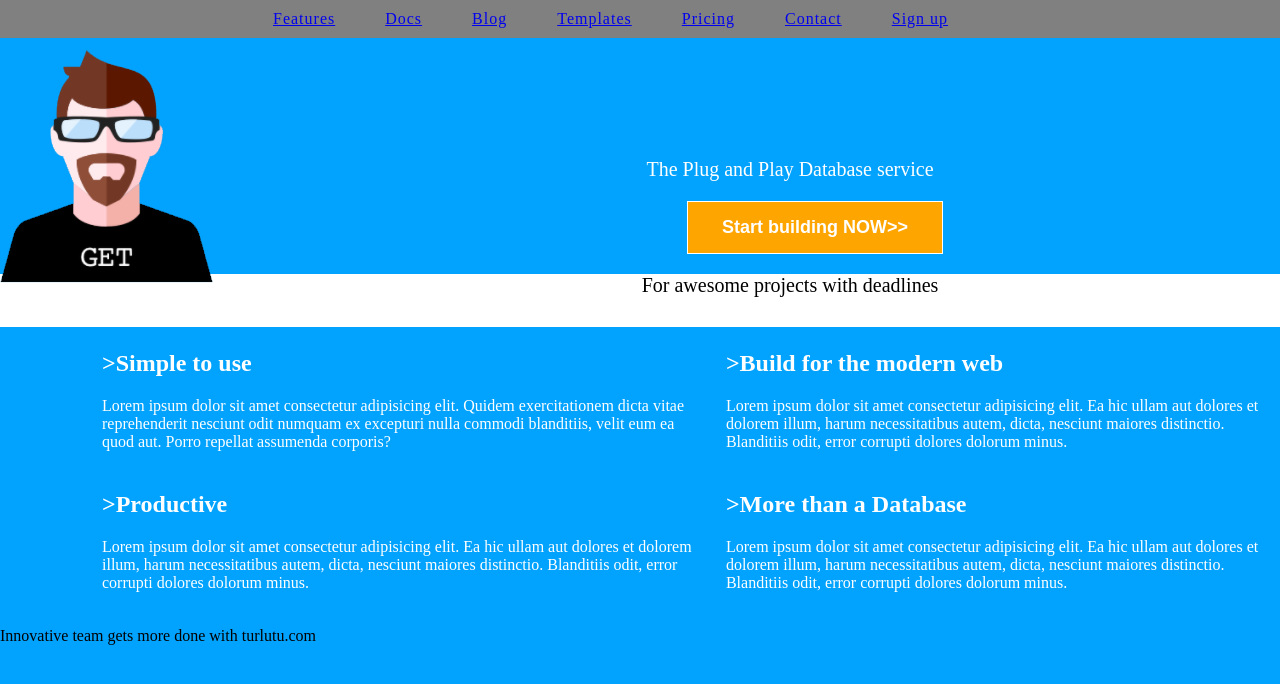
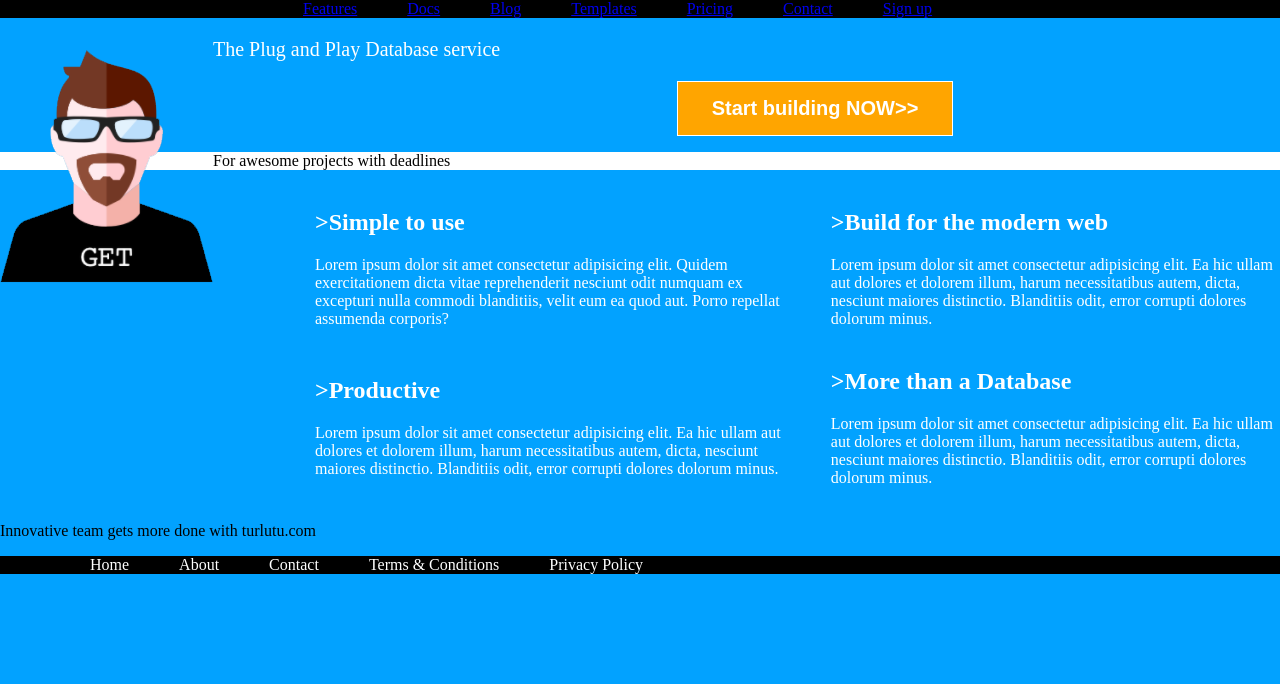
Before and after one commit to mathieuxder/homepage-of-turlututu, a plain HTML site: page index.html in a window 1280 px wide. Drawn offline with Linux system fonts and the light colour scheme.

Commit message:
second envoi

```diff
--- a/index.html
+++ b/index.html
@@ -11,7 +11,7 @@
     <header>
       <img class="perso" src="img/perso.png">
       <div class="ulback">
-        <ul class="ul">
+        <ul class="ul1">
           <li><a href="#">Features</a></li>
           <li><a href="#">Docs</a></li>
           <li><a href="#">Blog</a></li>
@@ -27,7 +27,7 @@
 
     </div>
       <div class="for"><p><span>For awesome projects with deadlines</p></span></div>
-    <div>
+
 
     <table>
       <thead>
@@ -39,9 +39,17 @@
         <td class="td4"><h2>>More than a Database</h2><p>Lorem ipsum dolor sit amet consectetur adipisicing elit. Ea hic ullam aut dolores et dolorem illum, harum necessitatibus autem, dicta, nesciunt maiores distinctio. Blanditiis odit, error corrupti dolores dolorum minus.</p></td>
       </tbody>
     </table>
+    <div>
+    <p>Innovative team gets more done with turlutu.com</p>
+    <footer class="foot">
+      <ul class="ul2">
+    <li>Home</li>
+    <li>About</li>
+    <li>Contact</li>
+    <li>Terms & Conditions</li>
+    <li>Privacy Policy</li>
+    </ul>
+  </footer>
 
-    <footer>
-    <p>Innovative team gets more done with turlutu.com</p>
-  </footer>
   </body>
 </html>
--- a/stylesheet.css
+++ b/stylesheet.css
@@ -1,28 +1,35 @@
-
-
 body {
   margin: 0;
 }
 
-.ul {
+header {
+  background-color: black;
+}
+
+.foot {
+  background-color: black;
+  color: white;
+}
+
+.ul1 {
   list-style-type: none;
   margin: 0px;
-  padding: 10px;
   overflow: hidden;
-  letter-spacing: 1px;
   font-size: 1rem;
-  position:static;
-  background-color: grey;
+  position: static;
 }
-.ulback{
-  background-color: grey;
-
+.ul2 {
+  list-style-type: none;
+  margin: 0px;
+  overflow: hidden;
+  font-size: 1rem;
+  position: static;
 }
 
 li {
   margin: 0;
   float: left;
-padding-left: 50px;
+  padding-left: 50px;
 }
 
 li :visited {
@@ -41,35 +48,28 @@ li :active {
   background-color: orange;
   font-weight: bold;
   color: white;
-  font-size: 18px;
+  font-size: 20px;
   padding: 15px 34px;
 }
 
 .start {
   text-align: center;
   padding-left: 350px;
-
 }
 
 .titre {
-  text-align: center ;
-  padding-left: 300px;
+  width: auto;
+  margin: auto;
   color: white;
   font-size: 20px;
-  padding-top: 100px;
-
-
 }
 .body {
   background-color: rgb(2, 162, 255);
 }
 .for {
   background-color: white;
-  text-align: center;
-  font-size: 20px;
-  padding-left: 300px;
-  padding-bottom: 10px;
-
+  width: auto;
+  margin: 0;
 }
 .perso {
   float: left;
@@ -77,18 +77,18 @@ li :active {
   margin-top: 50px;
 }
 
-table{
+table {
   color: white;
 }
-.td1{
+.td1 {
   padding-left: 100px;
 }
-.td3{
+.td3 {
   padding-left: 100px;
 }
-.td2{
+.td2 {
   padding-left: 25px;
 }
-.td4{
+.td4 {
   padding-left: 25px;
 }
```
Also changed, not shown: img/Cap.PNG (added).
